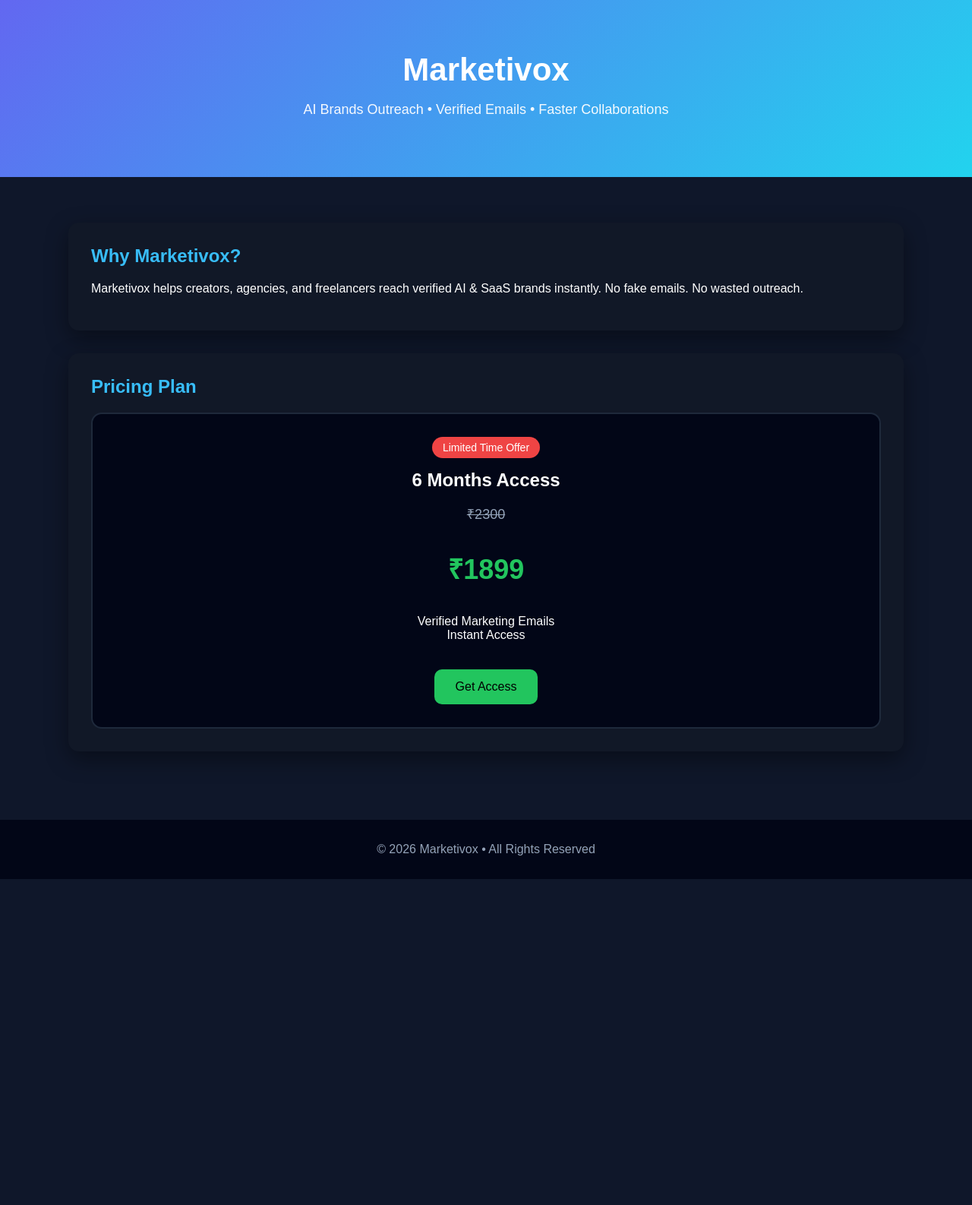
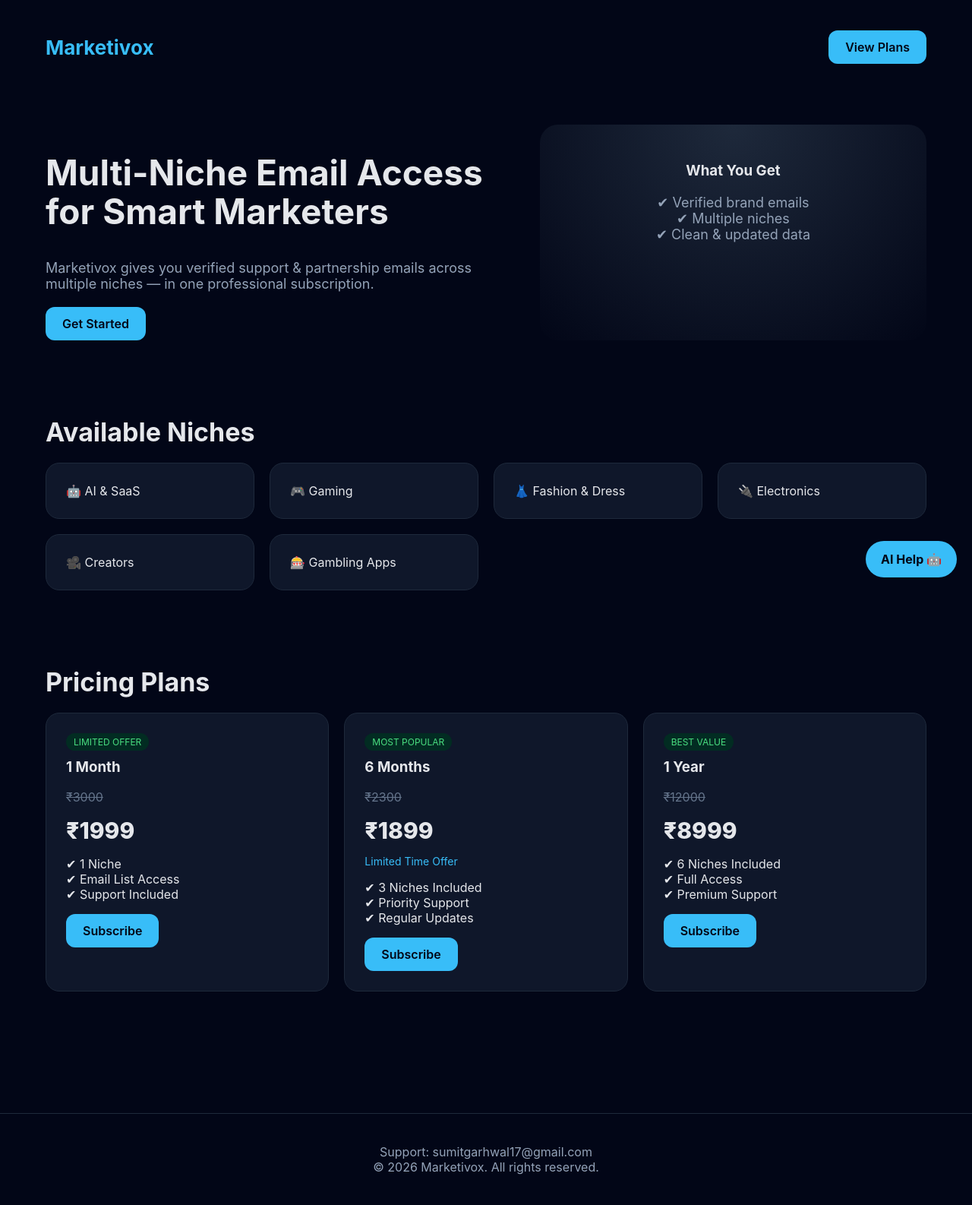
Before and after one commit to sumitgarhwal17-lgtm/Marketivo.github.io, a plain HTML site: page index.html in a window 1280 px wide. Shown: the part 20-1606 px from the top of the page at 76% size. Before the commit the page ends 1177 px from the top, so only its background shows below. Drawn offline with Linux system fonts and the light colour scheme.

Commit message:
Update index.html

```diff
--- a/index.html
+++ b/index.html
@@ -2,138 +2,302 @@
 <html lang="en">
 <head>
 <meta charset="UTF-8">
-<title>Marketivox – Smart Outreach Platform</title>
+<title>Marketivox – Multi-Niche Subscription Platform</title>
 <meta name="viewport" content="width=device-width, initial-scale=1.0">
+
 <style>
+:root{
+  --bg:#020617;
+  --card:#0f172a;
+  --accent:#38bdf8;
+  --text:#e5e7eb;
+  --muted:#94a3b8;
+}
+
+*{box-sizing:border-box}
+
 body{
-margin:0;
-font-family:Arial,Helvetica,sans-serif;
-background:#0f172a;
-color:#fff;
+  margin:0;
+  font-family:Inter,system-ui,Arial;
+  background:#020617;
+  color:var(--text);
 }
+
+/* ===== LAYOUT ===== */
+.container{
+  max-width:1200px;
+  margin:auto;
+  padding:60px 20px;
+}
+
 header{
-padding:60px 20px;
-text-align:center;
-background:linear-gradient(135deg,#6366f1,#22d3ee);
+  display:flex;
+  justify-content:space-between;
+  align-items:center;
 }
-header h1{
-font-size:42px;
-margin-bottom:10px;
+
+.logo{
+  font-size:26px;
+  font-weight:700;
+  color:var(--accent);
 }
-header p{
-font-size:18px;
-opacity:0.95;
+
+.btn{
+  background:var(--accent);
+  color:#020617;
+  padding:12px 22px;
+  border-radius:12px;
+  text-decoration:none;
+  font-weight:600;
+  display:inline-block;
 }
-section{
-padding:60px 20px;
-max-width:1100px;
-margin:auto;
+
+/* ===== HERO ===== */
+.hero{
+  display:grid;
+  grid-template-columns:1.2fr 1fr;
+  gap:40px;
+  margin-top:80px;
 }
+
+.hero h1{
+  font-size:46px;
+  line-height:1.1;
+}
+
+.hero p{
+  color:var(--muted);
+  font-size:18px;
+  margin:20px 0;
+}
+
+.hero-card{
+  background:radial-gradient(circle at top,#1e293b,#020617);
+  border-radius:24px;
+  padding:30px;
+  text-align:center;
+}
+
+/* ===== SECTIONS ===== */
+.section{
+  margin-top:100px;
+}
+
+.section h2{
+  font-size:34px;
+  margin-bottom:20px;
+}
+
+.grid{
+  display:grid;
+  grid-template-columns:repeat(auto-fit,minmax(240px,1fr));
+  gap:20px;
+}
+
 .card{
-background:#111827;
-border-radius:14px;
-padding:30px;
-margin-bottom:30px;
-box-shadow:0 10px 30px rgba(0,0,0,0.4);
+  background:var(--card);
+  border-radius:18px;
+  padding:26px;
+  border:1px solid #1e293b;
 }
-.card h2{
-margin-top:0;
-color:#38bdf8;
+
+.card h3{
+  margin-top:0;
 }
-.price-box{
-display:flex;
-gap:20px;
-flex-wrap:wrap;
+
+/* ===== PRICING ===== */
+.price{
+  font-size:30px;
+  font-weight:800;
+  margin:6px 0;
 }
-.price{
-flex:1;
-min-width:260px;
-background:#020617;
-padding:30px;
-border-radius:14px;
-text-align:center;
-border:2px solid #1e293b;
+
+.old{
+  text-decoration:line-through;
+  color:#64748b;
+  font-size:16px;
 }
-.price h3{
-margin:0;
-font-size:24px;
+
+.badge{
+  background:#022c22;
+  color:#4ade80;
+  padding:4px 10px;
+  border-radius:999px;
+  font-size:12px;
+  display:inline-block;
+  margin-bottom:10px;
 }
-.old{
-text-decoration:line-through;
-color:#94a3b8;
-font-size:18px;
+
+/* ===== FOOTER ===== */
+footer{
+  border-top:1px solid #1e293b;
+  margin-top:100px;
+  padding:40px 20px;
+  text-align:center;
+  color:#94a3b8;
 }
-.new{
-font-size:36px;
-color:#22c55e;
-font-weight:bold;
+
+/* ===== AI CHAT ===== */
+.chat-btn{
+  position:fixed;
+  bottom:20px;
+  right:20px;
+  background:var(--accent);
+  color:#020617;
+  padding:14px 20px;
+  border-radius:50px;
+  font-weight:700;
+  cursor:pointer;
 }
-.badge{
-background:#ef4444;
-padding:6px 14px;
-border-radius:20px;
-display:inline-block;
-margin-bottom:15px;
-font-size:14px;
+
+.chat{
+  position:fixed;
+  bottom:80px;
+  right:20px;
+  width:320px;
+  background:#020617;
+  border:1px solid #1e293b;
+  border-radius:18px;
+  box-shadow:0 20px 40px #000;
+  display:none;
 }
-footer{
-text-align:center;
-padding:30px;
-background:#020617;
-color:#94a3b8;
+
+.chat-header{
+  padding:14px;
+  border-bottom:1px solid #1e293b;
+  font-weight:600;
 }
-button{
-background:#22c55e;
-border:none;
-padding:14px 28px;
-border-radius:10px;
-font-size:16px;
-cursor:pointer;
-color:#000;
-margin-top:20px;
-}
-button:hover{
-background:#16a34a;
+
+.chat-body{
+  padding:14px;
+  font-size:14px;
+  color:#cbd5f5;
 }
 </style>
 </head>
 
 <body>
 
+<div class="container">
+
 <header>
-<h1>Marketivox</h1>
-<p>AI Brands Outreach • Verified Emails • Faster Collaborations</p>
+  <div class="logo">Marketivox</div>
+  <a href="#pricing" class="btn">View Plans</a>
 </header>
 
-<section>
-<div class="card">
-<h2>Why Marketivox?</h2>
-<p>
-Marketivox helps creators, agencies, and freelancers reach verified AI & SaaS brands instantly.
-No fake emails. No wasted outreach.
-</p>
+<!-- HERO -->
+<section class="hero">
+  <div>
+    <h1>Multi-Niche Email Access<br>for Smart Marketers</h1>
+    <p>
+      Marketivox gives you verified support & partnership emails
+      across multiple niches — in one professional subscription.
+    </p>
+    <a href="#pricing" class="btn">Get Started</a>
+  </div>
+
+  <div class="hero-card">
+    <h3>What You Get</h3>
+    <p>
+      ✔ Verified brand emails<br>
+      ✔ Multiple niches<br>
+      ✔ Clean & updated data
+    </p>
+  </div>
+</section>
+
+<!-- NICHES -->
+<section class="section">
+<h2>Available Niches</h2>
+<div class="grid">
+  <div class="card">🤖 AI & SaaS</div>
+  <div class="card">🎮 Gaming</div>
+  <div class="card">👗 Fashion & Dress</div>
+  <div class="card">🔌 Electronics</div>
+  <div class="card">🎥 Creators</div>
+  <div class="card">🎰 Gambling Apps</div>
 </div>
+</section>
 
-<div class="card">
-<h2>Pricing Plan</h2>
+<!-- PRICING -->
+<section class="section" id="pricing">
+<h2>Pricing Plans</h2>
 
-<div class="price-box">
-<div class="price">
-<span class="badge">Limited Time Offer</span>
-<h3>6 Months Access</h3>
-<p class="old">₹2300</p>
-<p class="new">₹1899</p>
-<p>Verified Marketing Emails<br>Instant Access</p>
-<button>Get Access</button>
-</div>
-</div>
+<div class="grid">
+
+  <!-- 1 MONTH -->
+  <div class="card">
+    <span class="badge">LIMITED OFFER</span>
+    <h3>1 Month</h3>
+    <p class="old">₹3000</p>
+    <p class="price">₹1999</p>
+    <p>
+      ✔ 1 Niche<br>
+      ✔ Email List Access<br>
+      ✔ Support Included
+    </p>
+    <a href="#" class="btn">Subscribe</a>
+  </div>
+
+  <!-- 6 MONTH -->
+  <div class="card">
+    <span class="badge">MOST POPULAR</span>
+    <h3>6 Months</h3>
+    <p class="old">₹2300</p>
+    <p class="price">₹1899</p>
+    <p style="color:#38bdf8;font-size:14px;">Limited Time Offer</p>
+    <p>
+      ✔ 3 Niches Included<br>
+      ✔ Priority Support<br>
+      ✔ Regular Updates
+    </p>
+    <a href="#" class="btn">Subscribe</a>
+  </div>
+
+  <!-- 1 YEAR -->
+  <div class="card">
+    <span class="badge">BEST VALUE</span>
+    <h3>1 Year</h3>
+    <p class="old">₹12000</p>
+    <p class="price">₹8999</p>
+    <p>
+      ✔ 6 Niches Included<br>
+      ✔ Full Access<br>
+      ✔ Premium Support
+    </p>
+    <a href="#" class="btn">Subscribe</a>
+  </div>
 
 </div>
 </section>
 
+</div>
+
 <footer>
-© 2026 Marketivox • All Rights Reserved
+  Support: sumitgarhwal17@gmail.com <br>
+  © 2026 Marketivox. All rights reserved.
 </footer>
+
+<!-- AI CHAT -->
+<div class="chat-btn" onclick="toggleChat()">AI Help 🤖</div>
+
+<div class="chat" id="chatBox">
+  <div class="chat-header">Marketivox AI</div>
+  <div class="chat-body">
+    Hi 👋<br><br>
+    I can help you with:
+    <br>• Choosing plans
+    <br>• Selecting niches
+    <br>• Getting started
+  </div>
+</div>
+
+<script>
+function toggleChat(){
+  const chat=document.getElementById("chatBox");
+  chat.style.display = chat.style.display === "block" ? "none" : "block";
+}
+</script>
 
 </body>
 </html>
```
